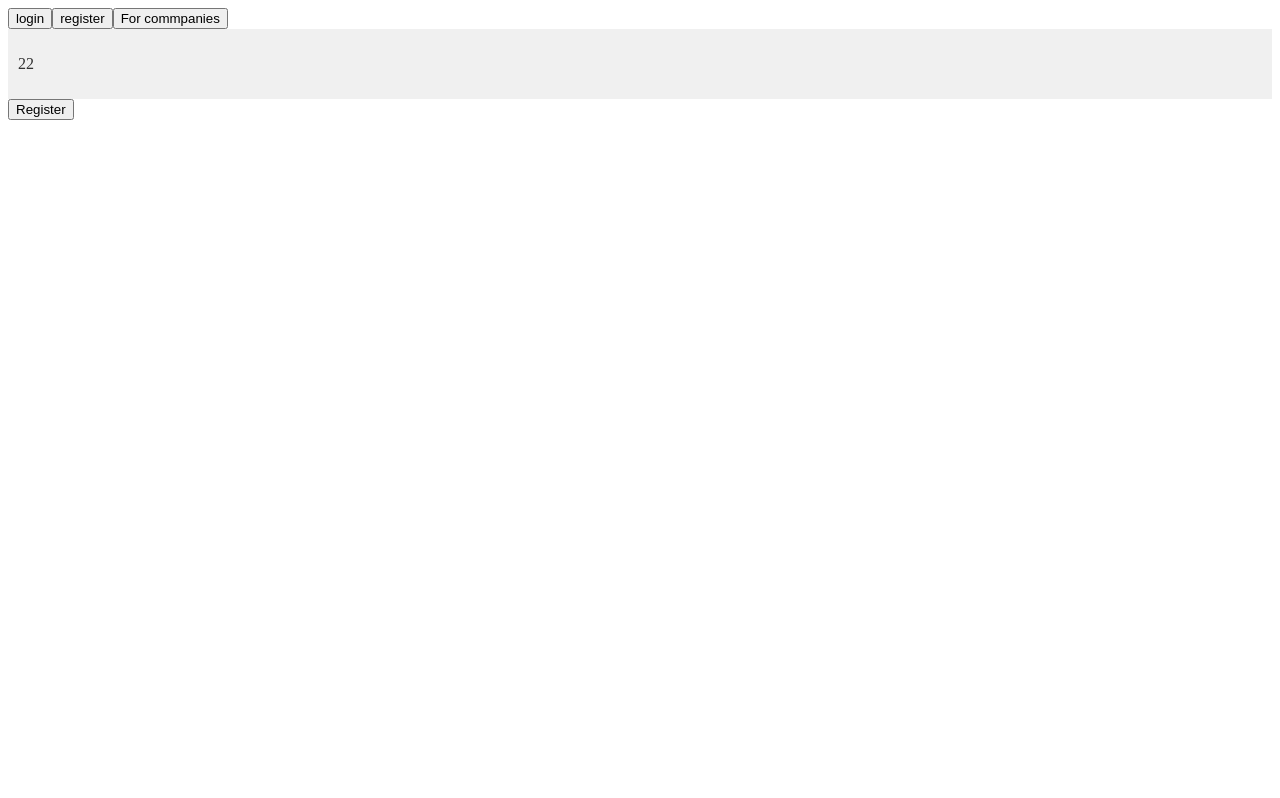
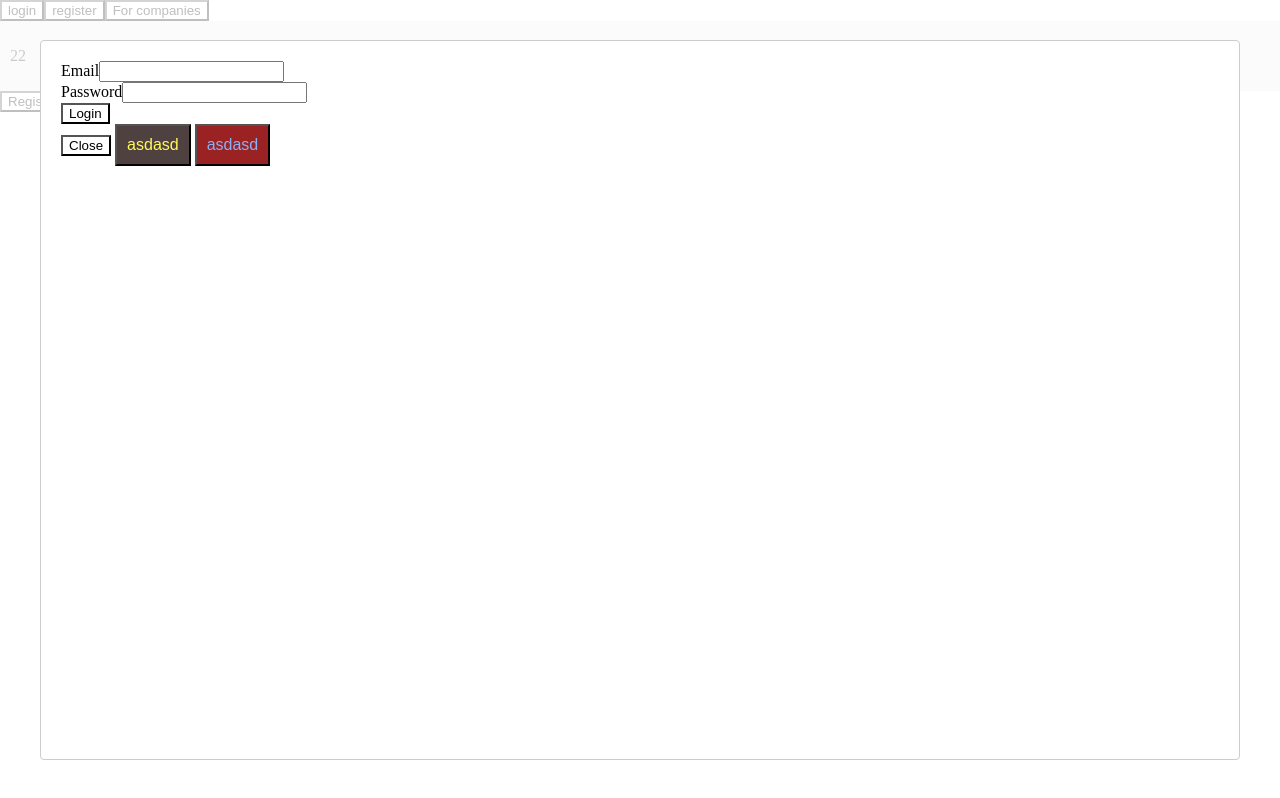
Before and after one commit to Syagist/staff-clone, a React (Vite) app in the folder client/: page / in a window 1280 px wide. Both pictures are taken after a click on the button "login". Built offline with nearby package versions, Linux system fonts and the light colour scheme.

Commit message:
popup funtionality

```diff
--- a/client/src/App.tsx
+++ b/client/src/App.tsx
@@ -1,12 +1,13 @@
 import {useDispatch, useSelector} from "react-redux";
-import {register} from "./store/slices/auth/registerSlice.ts";
 import {ThunkDispatch} from "redux-thunk";
 import {Action} from "redux";
+import {register} from "./store/slices/auth/registerSlice.ts";
 import Navigation from "./components/Navigation.tsx";
 import Card from "./components/Card.tsx";
+import {GlobalStyles} from "./styles/GlobalStyles.ts";
 
 function App() {
-    const dispatch = useDispatch<ThunkDispatch<any, any, Action>>(); // Use ThunkDispatch
+    const dispatch = useDispatch<ThunkDispatch<any, any, Action>>();
     // @ts-ignore
     const {isLoading, user, isError} = useSelector((state) => state.user);
 
@@ -16,6 +17,7 @@ function App() {
 
     return (
         <div>
+            <GlobalStyles />
             <Navigation/>
             <Card><p>22</p></Card>
             <button onClick={handleRegister}>Register</button>
--- a/client/src/components/ModalDialog.tsx
+++ b/client/src/components/ModalDialog.tsx
@@ -1,7 +1,7 @@
 import React from 'react';
 import Modal from 'react-modal';
 
-interface ModalProps {
+export interface ModalProps {
     isOpen: boolean;
     onRequestClose: () => void;
     children: React.ReactNode;
--- a/client/src/components/Navigation.tsx
+++ b/client/src/components/Navigation.tsx
@@ -1,18 +1,20 @@
-import  {useState} from "react";
+import {useReducer} from "react";
 import {ModalDialog} from "./ModalDialog";
 import UserRegister from "./forms/UserRegister.tsx";
+import BaseButton from "./buttos/BaseButton.tsx";
+import {CLOSE_LOGIN, CLOSE_REGISTER, modalReducer, OPEN_LOGIN, OPEN_REGISTER} from "@/reducers/modalReducer.ts";
+import UserLogin from "@/components/forms/UserLogin.tsx";
 
 const Navigation = () => {
-    const [isRegisterModalOpen, setRegisterModalOpen] = useState(false);
-
-
+    const initialState = {registerIsOpen: false, loginIsOpen: false};
+    const [state, dispatch] = useReducer(modalReducer, initialState);
 
     const handleLoginPopup = () => {
-
+        state.loginIsOpen ? dispatch({type: CLOSE_LOGIN}) : dispatch({type: OPEN_LOGIN})
     }
 
     const handleRegisterPopup = () => {
-        setRegisterModalOpen(prevState => !prevState)
+        state.registerIsOpen ? dispatch({type: CLOSE_REGISTER}) : dispatch({type: OPEN_REGISTER})
     }
 
     const navigateToCompanies = () => {
@@ -23,12 +25,21 @@ const Navigation = () => {
         <div>
             <button onClick={handleLoginPopup}>login</button>
             <button onClick={handleRegisterPopup}>register</button>
-            <button onClick={navigateToCompanies}>For commpanies</button>
-
-            <ModalDialog isOpen={isRegisterModalOpen} onRequestClose={handleRegisterPopup}>
+            <button onClick={navigateToCompanies}>For companies</button>
+            <ModalDialog isOpen={state.loginIsOpen} onRequestClose={handleLoginPopup}>
                 <div>
-                   <UserRegister/>
+                    <UserLogin/>
+                    <button onClick={handleLoginPopup}>Close</button>
+                    <BaseButton type='primary' onClick={handleLoginPopup}>asdasd</BaseButton>
+                    <BaseButton type='secondary' onClick={handleLoginPopup}>asdasd</BaseButton>
+                </div>
+            </ModalDialog>
+            <ModalDialog isOpen={state.registerIsOpen} onRequestClose={handleRegisterPopup}>
+                <div>
+                    <UserRegister/>
                     <button onClick={handleRegisterPopup}>Close</button>
+                    <BaseButton type='primary' onClick={handleRegisterPopup}>asdasd</BaseButton>
+                    <BaseButton type='secondary' onClick={handleRegisterPopup}>asdasd</BaseButton>
                 </div>
             </ModalDialog>
         </div>
--- /dev/null
+++ b/client/src/components/buttos/BaseButton.tsx
@@ -0,0 +1,29 @@
+import React from "react";
+import {PrimaryButton, SecondaryButton} from "@/styles/components/buttons/BaseButtonStyles.ts";
+
+interface BaseButtonProps {
+    type?: 'primary' | 'secondary'
+    children: React.ReactNode;
+    onClick: () => void
+}
+
+const BaseButton = ({type, children, onClick}: BaseButtonProps) => {
+    let button;
+
+    switch (type) {
+        case 'primary':
+            button = <PrimaryButton onClick={onClick}>{children}</PrimaryButton>;
+            break;
+        case 'secondary':
+            button = <SecondaryButton onClick={onClick}>{children}</SecondaryButton>;
+            break;
+        default:
+            button = <PrimaryButton onClick={onClick}>{children}</PrimaryButton>;
+    }
+
+    return (
+       <> {button} </>
+    );
+};
+
+export default BaseButton;
--- /dev/null
+++ b/client/src/components/forms/UserLogin.tsx
@@ -0,0 +1,54 @@
+import { useFormik } from 'formik';
+import * as Yup from 'yup';
+
+const UserLogin = () => {
+    const formik = useFormik({
+        initialValues: {
+            email: '',
+            password: '',
+        },
+        validationSchema: Yup.object({
+            email: Yup.string().email('Invalid email address').required('Required'),
+            password: Yup.string().min(6, 'Password must be at least 6 characters').required('Required'),
+                   }),
+        onSubmit: (values) => {
+            // Handle form submission logic here
+            console.log(values);
+        },
+    });
+
+    return (
+        <form onSubmit={formik.handleSubmit}>
+            <div>
+                <label htmlFor="email">Email</label>
+                <input
+                    type="text"
+                    id="email"
+                    name="email"
+                    onChange={formik.handleChange}
+                    onBlur={formik.handleBlur}
+                    value={formik.values.email}
+                />
+                {formik.touched.email && formik.errors.email && <div>{formik.errors.email}</div>}
+            </div>
+
+            <div>
+                <label htmlFor="password">Password</label>
+                <input
+                    type="password"
+                    id="password"
+                    name="password"
+                    onChange={formik.handleChange}
+                    onBlur={formik.handleBlur}
+                    value={formik.values.password}
+                />
+                {formik.touched.password && formik.errors.password && (
+                    <div>{formik.errors.password}</div>
+                )}
+            </div>
+            <button type="submit">Login</button>
+        </form>
+    );
+};
+
+export default UserLogin;
--- /dev/null
+++ b/client/src/reducers/modalReducer.ts
@@ -0,0 +1,20 @@
+export const OPEN_REGISTER = 'OPEN_REGISTER'
+export const CLOSE_REGISTER = 'CLOSE_REGISTER'
+export const OPEN_LOGIN = 'OPEN_LOGIN'
+export const CLOSE_LOGIN = 'CLOSE_LOGIN'
+
+
+export const modalReducer = (state:any, action:any) => {
+    switch (action.type) {
+        case 'OPEN_REGISTER':
+            return { registerIsOpen: true};
+        case 'CLOSE_REGISTER':
+            return { registerIsOpen: false};
+        case 'OPEN_LOGIN':
+            return { loginIsOpen: true};
+        case 'CLOSE_LOGIN':
+            return { loginIsOpen: false};
+        default:
+            return state;
+    }
+};
--- /dev/null
+++ b/client/src/styles/GlobalStyles.ts
@@ -0,0 +1,16 @@
+import {createGlobalStyle} from "styled-components";
+
+export const GlobalStyles = createGlobalStyle`
+    body {
+        margin: 0;
+        padding: 0;
+        box-sizing: border-box;
+        min-width: 370px;
+    }
+
+    button {
+        outline: 0;
+        background: transparent;
+        cursor: pointer;
+    }
+`;
--- /dev/null
+++ b/client/src/styles/components/buttons/BaseButtonStyles.ts
@@ -0,0 +1,15 @@
+import styled from "styled-components";
+
+export const PrimaryButton = styled.button`
+    color: #fff95b;
+    font-size: 16px;
+    padding: 10px;
+    background-color: #504141;
+`;
+
+export const SecondaryButton = styled.button`
+    color: #8daff5;
+    font-size: 16px;
+    padding: 10px;
+    background-color: #9a2222;
+`;
--- a/client/tsconfig.json
+++ b/client/tsconfig.json
@@ -5,6 +5,11 @@
     "lib": ["ES2020", "DOM", "DOM.Iterable"],
     "module": "ESNext",
     "skipLibCheck": true,
+
+    "baseUrl": ".",
+    "paths": {
+      "@/*": ["src/*"]
+    },
 
     /* Bundler mode */
     "moduleResolution": "bundler",
--- a/client/vite.config.ts
+++ b/client/vite.config.ts
@@ -1,9 +1,13 @@
 import { defineConfig } from 'vite'
 import react from '@vitejs/plugin-react'
-import * as path from "path";
 
 export default defineConfig({
   plugins: [
     react(),
   ],
+  resolve: {
+    alias: {
+      '@': '/src', // Adjust the path accordingly
+    },
+  },
 });
```
